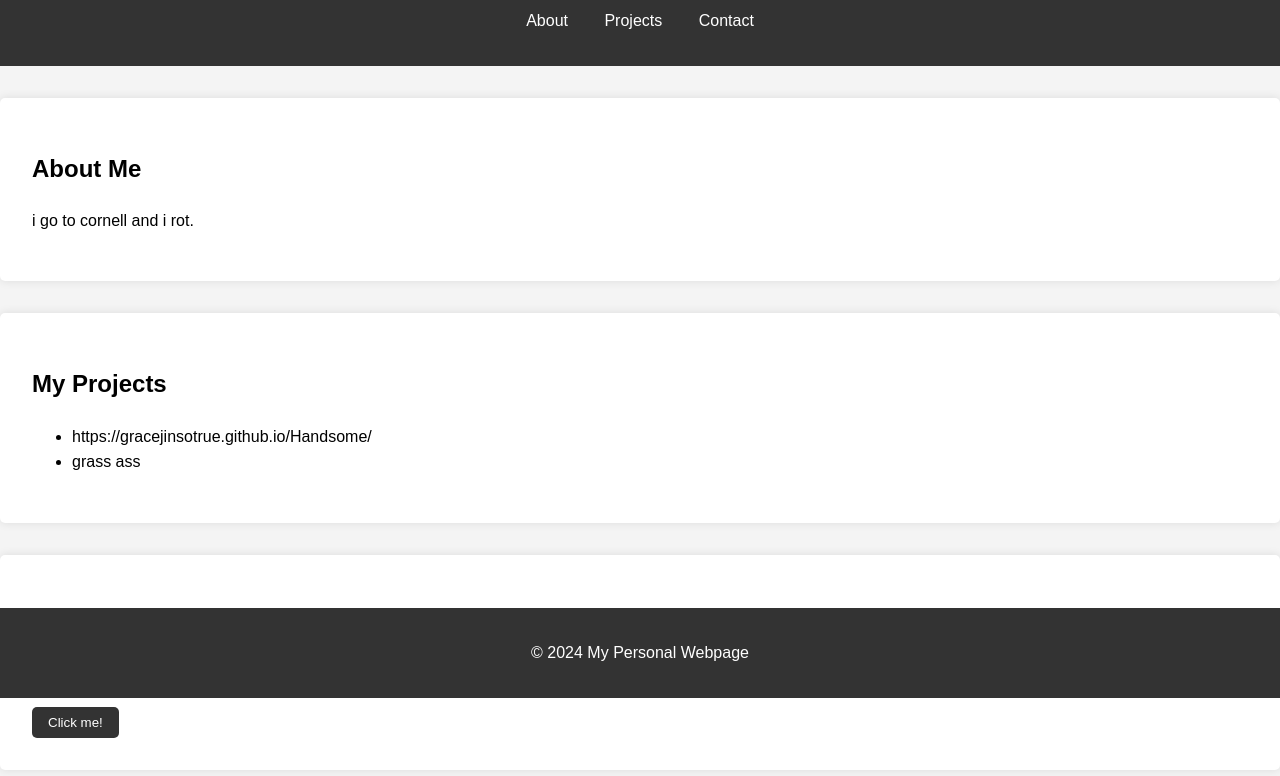
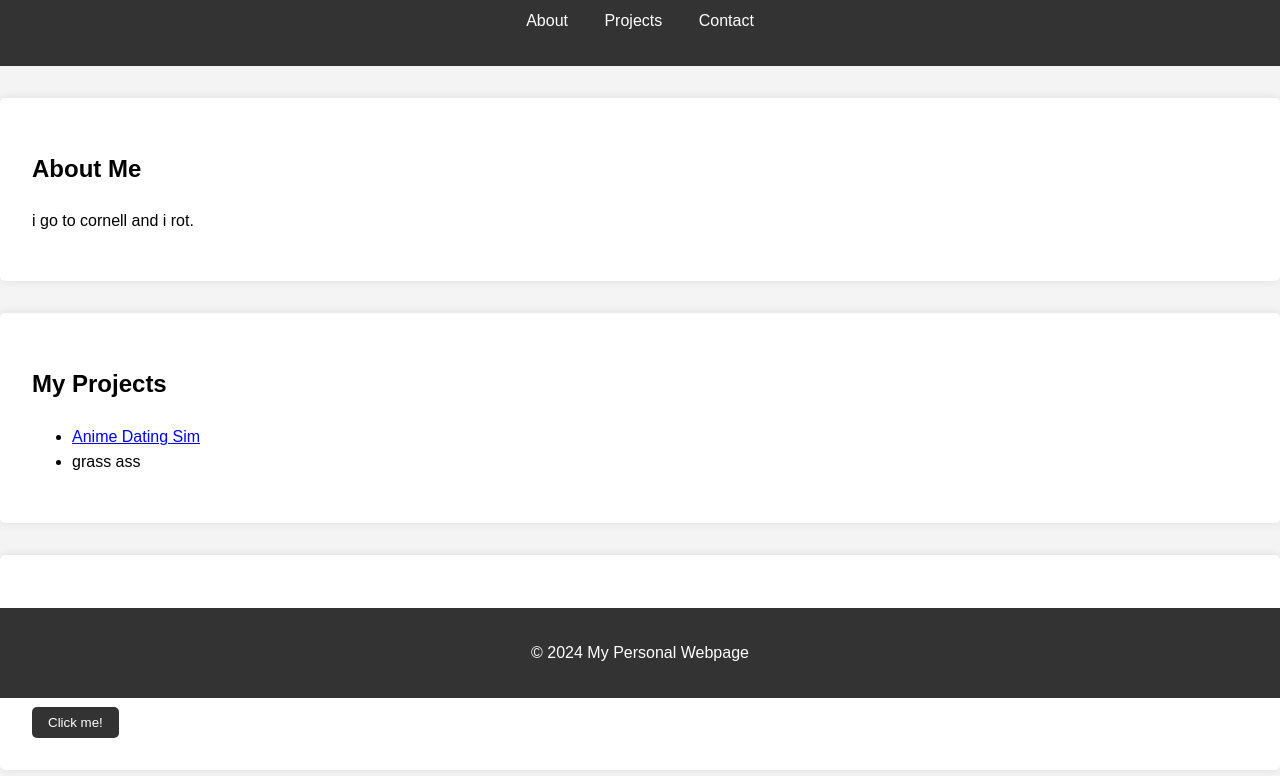
Before and after one commit to gracejinsotrue/itsgrace.github.io, a plain HTML site: page index.html in a window 1280 px wide. Shown: the part 102-878 px from the top of the page. Drawn offline with Linux system fonts and the light colour scheme.

Commit message:
now link should work idk

```diff
--- a/index.html
+++ b/index.html
@@ -26,7 +26,7 @@
     <section id="projects">
         <h2>My Projects</h2>
         <ul>
-            <li>https://gracejinsotrue.github.io/Handsome/</li>
+            <li><a href="https://gracejinsotrue.github.io/Handsome/" target="_blank">Anime Dating Sim</a></li>
             <li>grass ass</li>
         </ul>
     </section>
```
